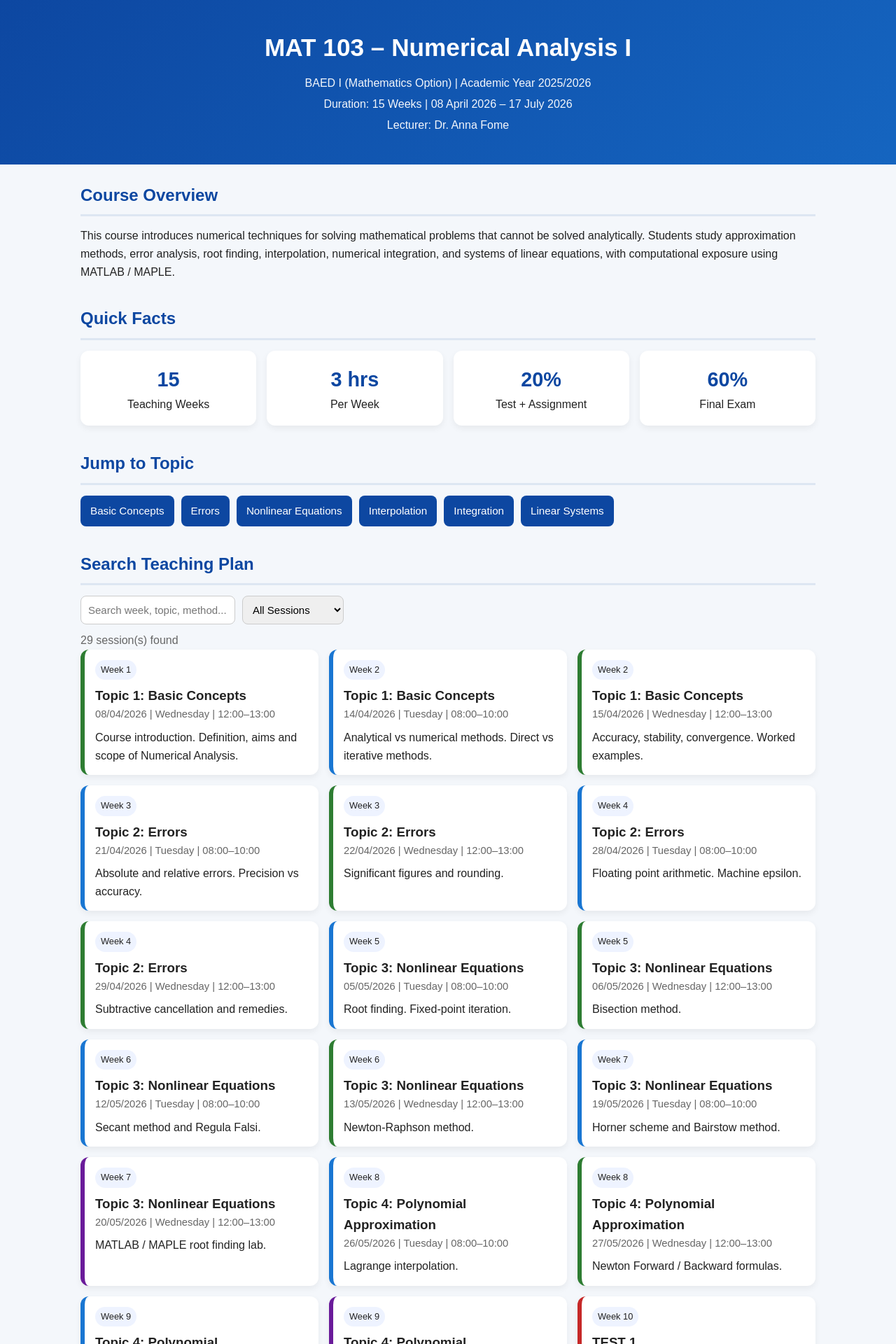
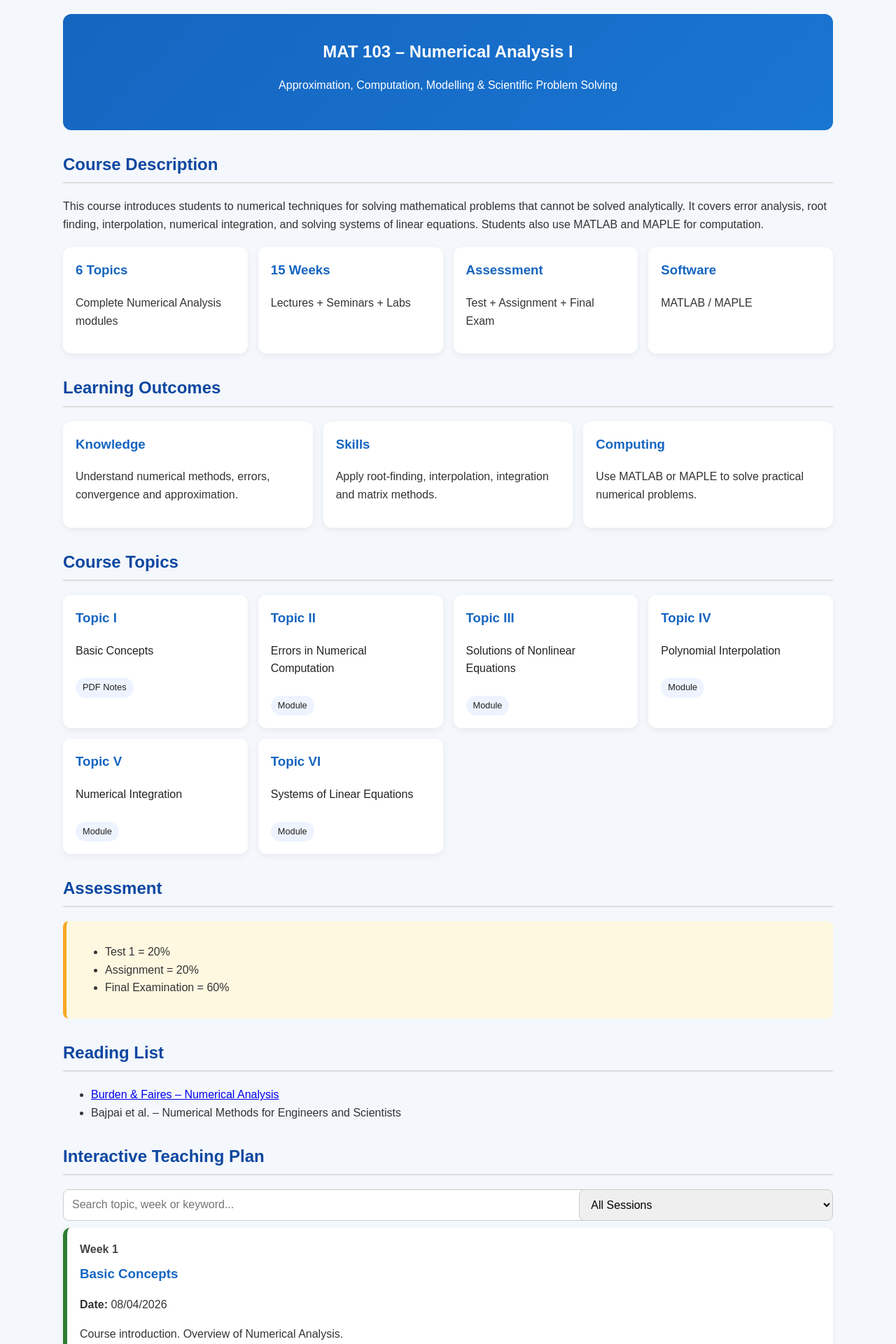
Before and after one commit to FomeA/FomeA.github.io, a Jekyll site: the page _teaching/mat103/index.html, which Jekyll copies as it is, in a window 1280 px wide. Shown: the top 1920 px of the page at 70% size. Built offline with Jekyll 4.4.1, drawn with Linux system fonts in a browser that asks for light colours; some of the changed text lies outside the part shown.

Commit message:
Update index.html

```diff
--- a/_teaching/mat103/index.html
+++ b/_teaching/mat103/index.html
@@ -6,200 +6,135 @@
 <title>MAT 103 – Numerical Analysis I</title>
 
 <style>
-:root{
---primary:#0d47a1;
---secondary:#1565c0;
---bg:#f4f7fb;
---card:#ffffff;
---text:#222;
---muted:#666;
---lecture:#1976d2;
---seminar:#2e7d32;
---lab:#6a1b9a;
---test:#c62828;
---holiday:#ef6c00;
---review:#455a64;
-}
-
-*{
-margin:0;
-padding:0;
-box-sizing:border-box;
-}
-
 body{
-font-family:Arial, Helvetica, sans-serif;
-background:var(--bg);
-color:var(--text);
+font-family:Arial,sans-serif;
+max-width:1100px;
+margin:auto;
+padding:20px;
+background:#f4f7fb;
+color:#333;
 line-height:1.6;
 }
 
-header{
-background:linear-gradient(135deg,var(--primary),var(--secondary));
+.hero{
+background:linear-gradient(135deg,#1565c0,#1976d2);
 color:white;
-padding:40px 20px;
+padding:35px 20px;
+border-radius:12px;
 text-align:center;
+margin-bottom:25px;
 }
 
-header h1{
-font-size:2.2rem;
-margin-bottom:10px;
-}
-
-header p{
-opacity:.95;
-margin:4px 0;
-}
-
-.container{
-max-width:1100px;
-margin:auto;
-padding:25px;
-}
-
-.section{
-margin-bottom:35px;
-}
-
-.section h2{
-margin-bottom:15px;
-padding-bottom:8px;
-border-bottom:3px solid #dde6f2;
-color:var(--primary);
+.hero h1{
+margin:0 0 10px;
 }
 
 .grid{
 display:grid;
 grid-template-columns:repeat(auto-fit,minmax(220px,1fr));
 gap:15px;
-}
-
-.stat{
-background:var(--card);
-padding:18px;
-border-radius:12px;
-box-shadow:0 4px 10px rgba(0,0,0,.06);
-text-align:center;
-}
-
-.stat h3{
-font-size:1.8rem;
-color:var(--primary);
-}
-
-.nav-buttons{
-display:flex;
-gap:10px;
-flex-wrap:wrap;
-}
-
-.nav-buttons a{
-text-decoration:none;
-background:var(--primary);
-color:white;
-padding:10px 14px;
-border-radius:8px;
-font-size:.95rem;
-}
-
-.nav-buttons a:hover{
-background:var(--secondary);
-}
-
-.controls{
-display:flex;
-gap:10px;
-flex-wrap:wrap;
-margin-top:15px;
-}
-
-.controls input,
-.controls select{
-padding:10px;
-border:1px solid #ccc;
-border-radius:8px;
-font-size:15px;
-}
-
-.topic{
-margin-top:25px;
-}
-
-.topic-title{
-background:#eaf2ff;
-padding:12px 15px;
-border-left:6px solid var(--primary);
-border-radius:8px;
-font-size:1.15rem;
-font-weight:bold;
-margin-bottom:12px;
-}
-
-.cards{
-display:grid;
-grid-template-columns:repeat(auto-fit,minmax(280px,1fr));
-gap:15px;
+margin:20px 0;
 }
 
 .card{
-background:var(--card);
-padding:15px;
+background:white;
+padding:18px;
 border-radius:12px;
-box-shadow:0 4px 10px rgba(0,0,0,.06);
-border-left:6px solid var(--lecture);
-transition:.25s;
+box-shadow:0 3px 10px rgba(0,0,0,.06);
+transition:.2s;
 }
 
 .card:hover{
 transform:translateY(-4px);
 }
 
-.card.seminar{border-color:var(--seminar);}
-.card.lab{border-color:var(--lab);}
-.card.test{border-color:var(--test);}
-.card.holiday{border-color:var(--holiday);}
-.card.review{border-color:var(--review);}
+.card h3{
+margin-top:0;
+color:#1565c0;
+}
 
-.badge{
+h2{
+margin-top:30px;
+color:#0d47a1;
+border-bottom:2px solid #ddd;
+padding-bottom:6px;
+}
+
+.search input,
+.search select{
+width:100%;
+padding:12px;
+border-radius:8px;
+border:1px solid #ccc;
+font-size:16px;
+margin-bottom:10px;
+}
+
+.controls{
+display:grid;
+grid-template-columns:2fr 1fr;
+gap:12px;
+}
+
+.topic{
+display:block;
+text-decoration:none;
+color:#222;
+}
+
+.topic span{
 display:inline-block;
+margin-top:10px;
+padding:4px 10px;
+background:#eef4ff;
+border-radius:20px;
 font-size:.8rem;
-padding:4px 8px;
-border-radius:20px;
-background:#eef3ff;
+}
+
+.btn{
+display:inline-block;
+padding:10px 16px;
+background:#34a853;
+color:white;
+text-decoration:none;
+border-radius:8px;
+margin-top:10px;
+}
+
+.notice{
+background:#fff8e1;
+padding:15px;
+border-left:5px solid #f9a825;
+border-radius:8px;
+}
+
+.plan-card{
+background:white;
+padding:18px;
+border-left:6px solid #1976d2;
+border-radius:10px;
+box-shadow:0 3px 10px rgba(0,0,0,.06);
+margin-bottom:12px;
+}
+
+.plan-card.seminar{border-color:#2e7d32;}
+.plan-card.test{border-color:#d32f2f;}
+.plan-card.holiday{border-color:#f57c00;}
+
+.plan-card h3{
+margin:0 0 8px;
+color:#1565c0;
+}
+
+.week{
+font-weight:bold;
+color:#444;
 margin-bottom:8px;
 }
 
-.meta{
-font-size:.92rem;
-color:var(--muted);
-margin-bottom:8px;
-}
-
-.notice{
-background:#fff3cd;
-padding:15px;
-border-left:6px solid #f0ad4e;
-border-radius:10px;
-margin-top:10px;
-}
-
-footer{
-text-align:center;
-padding:30px 20px;
-color:#666;
-font-size:.95rem;
-}
-
 @media(max-width:700px){
-header h1{
-font-size:1.7rem;
-}
 .controls{
-flex-direction:column;
-}
-.controls input,
-.controls select{
-width:100%;
+grid-template-columns:1fr;
 }
 }
 </style>
@@ -207,180 +142,218 @@ width:100%;
 
 <body>
 
-<header>
+<section class="hero">
 <h1>MAT 103 – Numerical Analysis I</h1>
-<p>BAED I (Mathematics Option) | Academic Year 2025/2026</p>
-<p>Duration: 15 Weeks | 08 April 2026 – 17 July 2026</p>
-<p>Lecturer: Dr. Anna Fome</p>
-</header>
-
-<div class="container">
-
-<section class="section">
-<h2>Course Overview</h2>
-<p>
-This course introduces numerical techniques for solving mathematical problems that cannot be solved analytically.
-Students study approximation methods, error analysis, root finding, interpolation, numerical integration,
-and systems of linear equations, with computational exposure using MATLAB / MAPLE.
-</p>
+<p>Approximation, Computation, Modelling & Scientific Problem Solving</p>
 </section>
 
-<section class="section">
-<h2>Quick Facts</h2>
+<h2>Course Description</h2>
+<p>
+This course introduces students to numerical techniques for solving mathematical
+problems that cannot be solved analytically. It covers error analysis, root finding,
+interpolation, numerical integration, and solving systems of linear equations.
+Students also use MATLAB and MAPLE for computation.
+</p>
+
 <div class="grid">
-<div class="stat"><h3>15</h3><p>Teaching Weeks</p></div>
-<div class="stat"><h3>3 hrs</h3><p>Per Week</p></div>
-<div class="stat"><h3>20%</h3><p>Test + Assignment</p></div>
-<div class="stat"><h3>60%</h3><p>Final Exam</p></div>
+<div class="card">
+<h3>6 Topics</h3>
+<p>Complete Numerical Analysis modules</p>
 </div>
-</section>
 
-<section class="section">
-<h2>Jump to Topic</h2>
-<div class="nav-buttons">
-<a href="#topic1">Basic Concepts</a>
-<a href="#topic2">Errors</a>
-<a href="#topic3">Nonlinear Equations</a>
-<a href="#topic4">Interpolation</a>
-<a href="#topic5">Integration</a>
-<a href="#topic6">Linear Systems</a>
+<div class="card">
+<h3>15 Weeks</h3>
+<p>Lectures + Seminars + Labs</p>
 </div>
-</section>
 
-<section class="section">
-<h2>Search Teaching Plan</h2>
+<div class="card">
+<h3>Assessment</h3>
+<p>Test + Assignment + Final Exam</p>
+</div>
 
-<div class="controls">
-<input type="text" id="searchBox" placeholder="Search week, topic, method...">
+<div class="card">
+<h3>Software</h3>
+<p>MATLAB / MAPLE</p>
+</div>
+</div>
+
+<h2>Learning Outcomes</h2>
+
+<div class="grid">
+<div class="card">
+<h3>Knowledge</h3>
+<p>Understand numerical methods, errors, convergence and approximation.</p>
+</div>
+
+<div class="card">
+<h3>Skills</h3>
+<p>Apply root-finding, interpolation, integration and matrix methods.</p>
+</div>
+
+<div class="card">
+<h3>Computing</h3>
+<p>Use MATLAB or MAPLE to solve practical numerical problems.</p>
+</div>
+</div>
+
+<h2>Course Topics</h2>
+
+<div class="grid">
+
+<a class="card topic" href="MAT103_Topic1_Basic_Concepts-2.pdf">
+<h3>Topic I</h3>
+<p>Basic Concepts</p>
+<span>PDF Notes</span>
+</a>
+
+<div class="card topic">
+<h3>Topic II</h3>
+<p>Errors in Numerical Computation</p>
+<span>Module</span>
+</div>
+
+<div class="card topic">
+<h3>Topic III</h3>
+<p>Solutions of Nonlinear Equations</p>
+<span>Module</span>
+</div>
+
+<div class="card topic">
+<h3>Topic IV</h3>
+<p>Polynomial Interpolation</p>
+<span>Module</span>
+</div>
+
+<div class="card topic">
+<h3>Topic V</h3>
+<p>Numerical Integration</p>
+<span>Module</span>
+</div>
+
+<div class="card topic">
+<h3>Topic VI</h3>
+<p>Systems of Linear Equations</p>
+<span>Module</span>
+</div>
+
+</div>
+
+<h2>Assessment</h2>
+
+<div class="notice">
+<ul>
+<li>Test 1 = 20%</li>
+<li>Assignment = 20%</li>
+<li>Final Examination = 60%</li>
+</ul>
+</div>
+
+<h2>Reading List</h2>
+
+<ul>
+<li>
+<a href="https://faculty.ksu.edu.sa/sites/default/files/numerical_analysis_9th.pdf" target="_blank">
+Burden & Faires – Numerical Analysis
+</a>
+</li>
+<li>Bajpai et al. – Numerical Methods for Engineers and Scientists</li>
+</ul>
+
+<h2>Interactive Teaching Plan</h2>
+
+<div class="controls search">
+<input type="text" id="searchBox" placeholder="Search topic, week or keyword...">
+
 <select id="filterBox">
 <option value="all">All Sessions</option>
 <option value="lecture">Lectures</option>
 <option value="seminar">Seminars</option>
-<option value="lab">Computer Labs</option>
 <option value="test">Tests</option>
 <option value="holiday">Holiday</option>
 </select>
 </div>
 
-<p id="counter" style="margin-top:10px;color:#666;"></p>
-
-<div id="schedule"></div>
-</section>
-
-<section class="section">
-<h2>Important Dates</h2>
-<div class="notice">
-<p><strong>03 June 2026:</strong> Assignment issued.</p>
-<p><strong>09 June 2026:</strong> TEST 1 (20%).</p>
-<p><strong>07 July 2026:</strong> Public Holiday.</p>
-<p><strong>15 July 2026:</strong> Assignment due.</p>
-<p><strong>Final Examination:</strong> Scheduled separately.</p>
-</div>
-</section>
-
-<section class="section">
-<h2>Learning Materials</h2>
-<ul>
-<li><a href="MAT103_Topic1_Basic_Concepts-2.pdf">Topic 1: Basic Concepts PDF</a></li>
-<li><a href="#">Additional Topic Notes (Upload PDF)</a></li>
-</ul>
-</section>
-
-</div>
-
-<footer>
-MAT 103 Course Page • Designed for Interactive Learning
-</footer>
+<div id="planContainer"></div>
 
 <script>
 const sessions = [
 
-{week:1,type:"seminar",topic:"Topic 1: Basic Concepts",date:"08/04/2026",day:"Wednesday",time:"12:00–13:00",details:"Course introduction. Definition, aims and scope of Numerical Analysis."},
+{week:1,type:"seminar",date:"08/04/2026",topic:"Basic Concepts",details:"Course introduction. Overview of Numerical Analysis."},
 
-{week:2,type:"lecture",topic:"Topic 1: Basic Concepts",date:"14/04/2026",day:"Tuesday",time:"08:00–10:00",details:"Analytical vs numerical methods. Direct vs iterative methods."},
-{week:2,type:"seminar",topic:"Topic 1: Basic Concepts",date:"15/04/2026",day:"Wednesday",time:"12:00–13:00",details:"Accuracy, stability, convergence. Worked examples."},
+{week:2,type:"lecture",date:"14/04/2026",topic:"Basic Concepts",details:"Analytical vs numerical methods. Direct vs iterative methods."},
 
-{week:3,type:"lecture",topic:"Topic 2: Errors",date:"21/04/2026",day:"Tuesday",time:"08:00–10:00",details:"Absolute and relative errors. Precision vs accuracy."},
-{week:3,type:"seminar",topic:"Topic 2: Errors",date:"22/04/2026",day:"Wednesday",time:"12:00–13:00",details:"Significant figures and rounding."},
+{week:2,type:"seminar",date:"15/04/2026",topic:"Basic Concepts",details:"Accuracy, stability and convergence."},
 
-{week:4,type:"lecture",topic:"Topic 2: Errors",date:"28/04/2026",day:"Tuesday",time:"08:00–10:00",details:"Floating point arithmetic. Machine epsilon."},
-{week:4,type:"seminar",topic:"Topic 2: Errors",date:"29/04/2026",day:"Wednesday",time:"12:00–13:00",details:"Subtractive cancellation and remedies."},
+{week:3,type:"lecture",date:"21/04/2026",topic:"Errors",details:"Absolute and relative errors. Precision vs accuracy."},
 
-{week:5,type:"lecture",topic:"Topic 3: Nonlinear Equations",date:"05/05/2026",day:"Tuesday",time:"08:00–10:00",details:"Root finding. Fixed-point iteration."},
-{week:5,type:"seminar",topic:"Topic 3: Nonlinear Equations",date:"06/05/2026",day:"Wednesday",time:"12:00–13:00",details:"Bisection method."},
+{week:4,type:"lecture",date:"28/04/2026",topic:"Errors",details:"Floating-point arithmetic. Machine epsilon."},
 
-{week:6,type:"lecture",topic:"Topic 3: Nonlinear Equations",date:"12/05/2026",day:"Tuesday",time:"08:00–10:00",details:"Secant method and Regula Falsi."},
-{week:6,type:"seminar",topic:"Topic 3: Nonlinear Equations",date:"13/05/2026",day:"Wednesday",time:"12:00–13:00",details:"Newton-Raphson method."},
+{week:5,type:"lecture",date:"05/05/2026",topic:"Nonlinear Equations",details:"Fixed-point iteration and convergence."},
 
-{week:7,type:"lecture",topic:"Topic 3: Nonlinear Equations",date:"19/05/2026",day:"Tuesday",time:"08:00–10:00",details:"Horner scheme and Bairstow method."},
-{week:7,type:"lab",topic:"Topic 3: Nonlinear Equations",date:"20/05/2026",day:"Wednesday",time:"12:00–13:00",details:"MATLAB / MAPLE root finding lab."},
+{week:6,type:"seminar",date:"13/05/2026",topic:"Newton-Raphson",details:"Algorithm and quadratic convergence."},
 
-{week:8,type:"lecture",topic:"Topic 4: Polynomial Approximation",date:"26/05/2026",day:"Tuesday",time:"08:00–10:00",details:"Lagrange interpolation."},
-{week:8,type:"seminar",topic:"Topic 4: Polynomial Approximation",date:"27/05/2026",day:"Wednesday",time:"12:00–13:00",details:"Newton Forward / Backward formulas."},
+{week:8,type:"lecture",date:"26/05/2026",topic:"Interpolation",details:"Lagrange interpolation."},
 
-{week:9,type:"lecture",topic:"Topic 4: Polynomial Approximation",date:"02/06/2026",day:"Tuesday",time:"08:00–10:00",details:"Bessel and Stirling formulas."},
-{week:9,type:"lab",topic:"Topic 4: Polynomial Approximation",date:"03/06/2026",day:"Wednesday",time:"12:00–13:00",details:"Interpolation lab. Assignment issued."},
+{week:10,type:"test",date:"09/06/2026",topic:"TEST 1",details:"Written test covering Topics 1–4."},
 
-{week:10,type:"test",topic:"TEST 1",date:"09/06/2026",day:"Tuesday",time:"08:00–10:00",details:"Topics 1–4. Counts 20%."},
-{week:10,type:"lecture",topic:"Topic 5: Numerical Integration",date:"10/06/2026",day:"Wednesday",time:"12:00–13:00",details:"Trapezoidal rule and Newton-Cotes."},
+{week:11,type:"lecture",date:"16/06/2026",topic:"Integration",details:"Simpson's Rules and composite methods."},
 
-{week:11,type:"lecture",topic:"Topic 5: Numerical Integration",date:"16/06/2026",day:"Tuesday",time:"08:00–10:00",details:"Simpson's 1/3 and 3/8 rules."},
-{week:11,type:"seminar",topic:"Topic 5: Numerical Integration",date:"17/06/2026",day:"Wednesday",time:"12:00–13:00",details:"Compare quadrature rules."},
+{week:13,type:"lecture",date:"30/06/2026",topic:"Linear Systems",details:"Cramer's Rule and Ax=b."},
 
-{week:12,type:"lecture",topic:"Topic 5: Numerical Integration",date:"23/06/2026",day:"Tuesday",time:"08:00–10:00",details:"Higher-order Newton-Cotes formulas."},
-{week:12,type:"lab",topic:"Topic 5: Numerical Integration",date:"24/06/2026",day:"Wednesday",time:"12:00–13:00",details:"Integration lab exercises."},
+{week:14,type:"holiday",date:"07/07/2026",topic:"Public Holiday",details:"No lecture."},
 
-{week:13,type:"lecture",topic:"Topic 6: Linear Systems",date:"30/06/2026",day:"Tuesday",time:"08:00–10:00",details:"Matrix notation. Cramer's Rule."},
-{week:13,type:"seminar",topic:"Topic 6: Linear Systems",date:"01/07/2026",day:"Wednesday",time:"12:00–13:00",details:"Gaussian elimination."},
-
-{week:14,type:"holiday",topic:"PUBLIC HOLIDAY",date:"07/07/2026",day:"Tuesday",time:"08:00–10:00",details:"No lecture."},
-{week:14,type:"seminar",topic:"Topic 6: Linear Systems",date:"08/07/2026",day:"Wednesday",time:"12:00–13:00",details:"LU decomposition."},
-
-{week:15,type:"lecture",topic:"Topic 6: Linear Systems",date:"14/07/2026",day:"Tuesday",time:"08:00–10:00",details:"Course review and MATLAB solving systems."},
-{week:15,type:"review",topic:"Course Review & Wrap-Up",date:"15/07/2026",day:"Wednesday",time:"12:00–13:00",details:"Exam preparation. Assignment due."}
+{week:15,type:"seminar",date:"15/07/2026",topic:"Course Review",details:"Final revision and assignment due."}
 
 ];
 
-const schedule = document.getElementById("schedule");
+const plan = document.getElementById("planContainer");
 const searchBox = document.getElementById("searchBox");
 const filterBox = document.getElementById("filterBox");
-const counter = document.getElementById("counter");
 
-function render(){
+function renderPlan(){
+
 const text = searchBox.value.toLowerCase();
 const type = filterBox.value;
 
-const filtered = sessions.filter(s=>{
+plan.innerHTML = "";
+
+const filtered = sessions.filter(item => {
+
 const matchText =
-s.topic.toLowerCase().includes(text) ||
-s.details.toLowerCase().includes(text) ||
-String(s.week).includes(text);
+item.topic.toLowerCase().includes(text) ||
+item.details.toLowerCase().includes(text) ||
+String(item.week).includes(text);
 
-const matchType = type==="all" || s.type===type;
+const matchType = type === "all" || item.type === type;
+
 return matchText && matchType;
+
 });
 
-counter.innerHTML = filtered.length + " session(s) found";
+if(filtered.length === 0){
+plan.innerHTML = "<p>No matching sessions found.</p>";
+return;
+}
 
-schedule.innerHTML = '<div class="cards"></div>';
-const cards = schedule.querySelector(".cards");
+filtered.forEach(item => {
 
-filtered.forEach(s=>{
-cards.innerHTML += `
-<div class="card ${s.type}">
-<div class="badge">Week ${s.week}</div>
-<h3>${s.topic}</h3>
-<div class="meta">${s.date} | ${s.day} | ${s.time}</div>
-<p>${s.details}</p>
+plan.innerHTML += `
+<div class="plan-card ${item.type}">
+<div class="week">Week ${item.week}</div>
+<h3>${item.topic}</h3>
+<p><strong>Date:</strong> ${item.date}</p>
+<p>${item.details}</p>
 </div>
 `;
+
 });
+
 }
 
-searchBox.addEventListener("input",render);
-filterBox.addEventListener("change",render);
+searchBox.addEventListener("input", renderPlan);
+filterBox.addEventListener("change", renderPlan);
 
-render();
+renderPlan();
 </script>
 
 </body>
```
